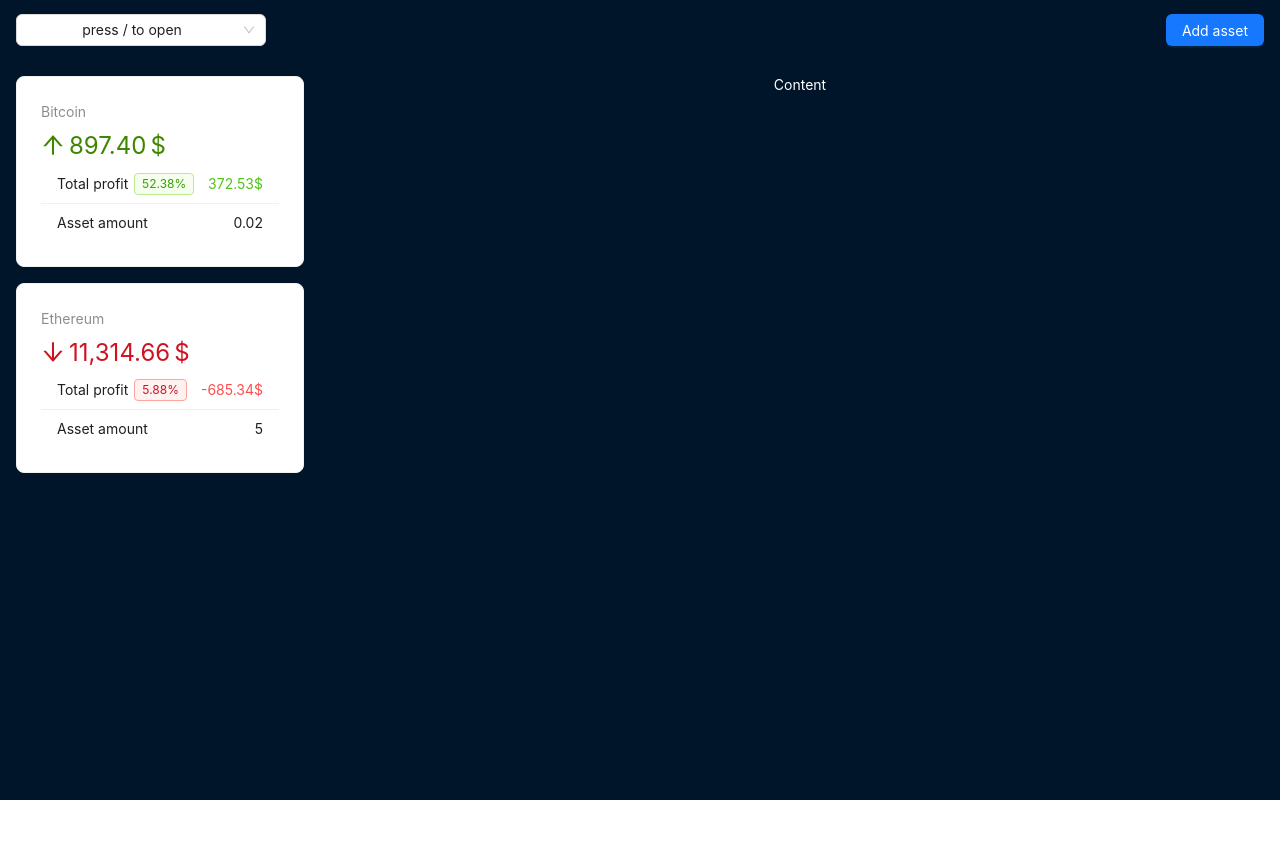
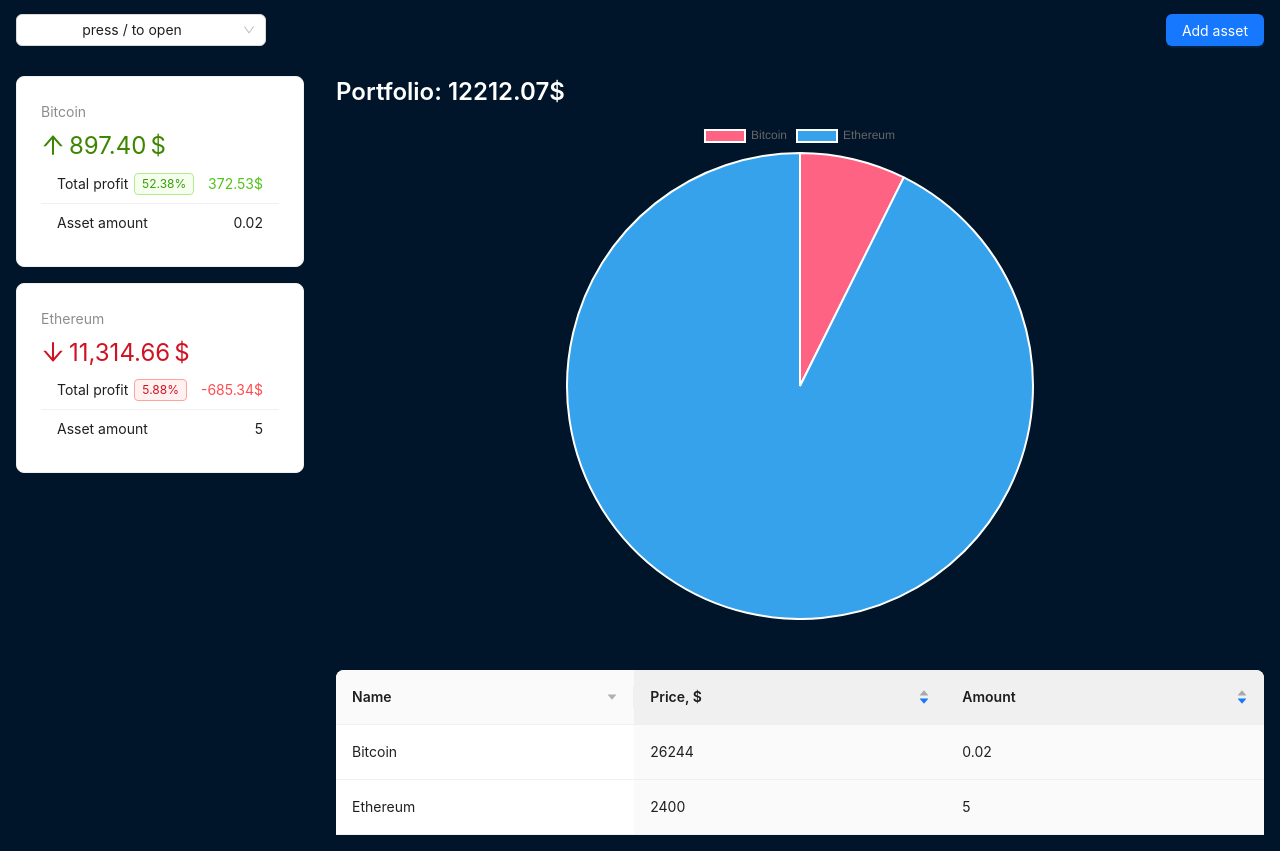
Before and after one commit to Samiiiiiiiir/react-crypto-app, a React (Vite) app: page / in a window 1280 px wide. Before the commit the page ends 800 px from the top, so only its background shows below. Built offline with nearby package versions, Linux system fonts and the light colour scheme.

Commit message:
almost finished frontend

```diff
--- a/package.json
+++ b/package.json
@@ -11,7 +11,9 @@
   },
   "dependencies": {
     "antd": "^5.23.3",
+    "chart.js": "^4.4.7",
     "react": "^18.2.0",
+    "react-chartjs-2": "^5.3.0",
     "react-dom": "^18.2.0"
   },
   "devDependencies": {
--- a/src/api.js
+++ b/src/api.js
@@ -4,7 +4,7 @@
   return new Promise((resolve, reject) => {
     setTimeout(() => {
       resolve(cryptoData);
-    }, 2);
+    }, 300);
   });
 }
 
@@ -12,6 +12,6 @@
   return new Promise((resolve, reject) => {
     setTimeout(() => {
       resolve(cryptoAssets);
-    }, 2);
+    }, 300);
   });
 }
--- /dev/null
+++ b/src/components/AssetsTable.jsx
@@ -0,0 +1,50 @@
+import { useContext } from 'react';
+import { Table } from 'antd';
+import CryptoContext from '../context/crypto-context';
+
+export default function AssetsTable() {
+  const { assets } = useContext(CryptoContext);
+
+  const data = assets.map((a) => ({
+    key: a.id,
+    name: a.name,
+    price: a.price,
+    amount: a.amount,
+  }));
+
+  return (
+    <Table
+      pagination={false}
+      columns={columns}
+      dataSource={data}
+      showSorterTooltip={{
+        target: 'sorter-icon',
+      }}
+    />
+  );
+}
+
+const columns = [
+  {
+    title: 'Name',
+    dataIndex: 'name',
+    showSorterTooltip: {
+      target: 'full-header',
+    },
+    onFilter: (value, record) => record.name.indexOf(value) === 0,
+    sorter: (a, b) => a.name.toLowerCase().localeCompare(b.name.toLowerCase()),
+    sortDirections: ['descend'],
+  },
+  {
+    title: 'Price, $',
+    dataIndex: 'price',
+    defaultSortOrder: 'descend',
+    sorter: (a, b) => a.price - b.price,
+  },
+  {
+    title: 'Amount',
+    dataIndex: 'amount',
+    defaultSortOrder: 'descend',
+    sorter: (a, b) => a.amount - b.amount,
+  },
+];
--- /dev/null
+++ b/src/components/PortfolioChart.jsx
@@ -0,0 +1,42 @@
+import { useContext } from 'react';
+
+import { Chart as ChartJS, ArcElement, Tooltip, Legend } from 'chart.js';
+import { Pie } from 'react-chartjs-2';
+import CryptoContext from '../context/crypto-context';
+
+ChartJS.register(ArcElement, Tooltip, Legend);
+
+export default function PortfolioChart() {
+  const { assets } = useContext(CryptoContext);
+
+  const data = {
+    labels: assets.map((item) => item.name),
+    datasets: [
+      {
+        label: '$',
+        data: assets.map((item) => item.totalAmount),
+        backgroundColor: [
+          'rgba(255, 99, 132, 1)',
+          'rgba(54, 162, 235, 1)',
+          'rgba(255, 206, 86, 1)',
+          'rgba(75, 192, 192, 1)',
+          'rgba(153, 102, 255, 1)',
+          'rgba(255, 159, 64, 1)',
+        ],
+      },
+    ],
+  };
+
+  return (
+    <div
+      style={{
+        display: 'flex',
+        justifyContent: 'center',
+        height: '500px',
+        margin: '0 0 50px',
+      }}
+    >
+      <Pie data={data} />
+    </div>
+  );
+}
--- a/src/components/layout/AppContent.jsx
+++ b/src/components/layout/AppContent.jsx
@@ -1,13 +1,39 @@
-import { Layout } from 'antd';
+import { useContext } from 'react';
+
+import { Layout, Typography } from 'antd';
+import CryptoContext from '../../context/crypto-context';
+
+import PortfolioChart from '../PortfolioChart';
+import AssetsTable from '../AssetsTable';
 
 const contentStyle = {
   textAlign: 'center',
   minHeight: 'calc(100vh - 60px)',
-  color: '#fff',
   backgroundColor: '#001529',
   padding: '1rem',
+  color: '#fff',
 };
 
 export default function AppContent() {
-  return <Layout.Content style={contentStyle}>Content</Layout.Content>;
+  const { assets, crypto } = useContext(CryptoContext);
+
+  const cryptoPriceMap = crypto.reduce((acc, curr) => {
+    acc[curr.id] = curr.price;
+    return acc;
+  }, {});
+
+  return (
+    <Layout.Content style={contentStyle}>
+      <Typography.Title level={3} style={{ color: '#fff', textAlign: 'left' }}>
+        Portfolio:{' '}
+        {assets
+          .map((item) => item.amount * cryptoPriceMap[item.id])
+          .reduce((acc, curr) => acc + curr, 0)
+          .toFixed(2)}
+        $
+      </Typography.Title>
+      <PortfolioChart />
+      <AssetsTable />
+    </Layout.Content>
+  );
 }
--- a/src/components/layout/AppLayout.jsx
+++ b/src/components/layout/AppLayout.jsx
@@ -5,11 +5,28 @@
 import { useContext } from 'react';
 import CryptoContext from '../../context/crypto-context';
 
+const containerStyle = {
+  position: 'fixed',
+  top: 0,
+  left: 0,
+  width: '100%',
+  height: '100%',
+  backgroundColor: '#001529', // Ваш цвет фона
+  display: 'flex',
+  alignItems: 'center',
+  justifyContent: 'center',
+  zIndex: 9999,
+};
+
 export default function AppLayout() {
   const { loading } = useContext(CryptoContext);
 
   if (loading) {
-    return <Spin fullscreen />;
+    return (
+      <div style={containerStyle}>
+        <Spin />
+      </div>
+    );
   }
   return (
     <Layout>
--- a/src/context/crypto-context.jsx
+++ b/src/context/crypto-context.jsx
@@ -23,6 +23,7 @@
         growPercent: percentDifference(asset.price, coin.price),
         totalAmount: asset.amount * coin.price,
         totalProfit: asset.amount * coin.price - asset.amount * asset.price,
+        name: coin.name,
         ...asset,
       };
     });
```
Also changed, not shown: 2 other files (tests, documents, lock files or other folders).
